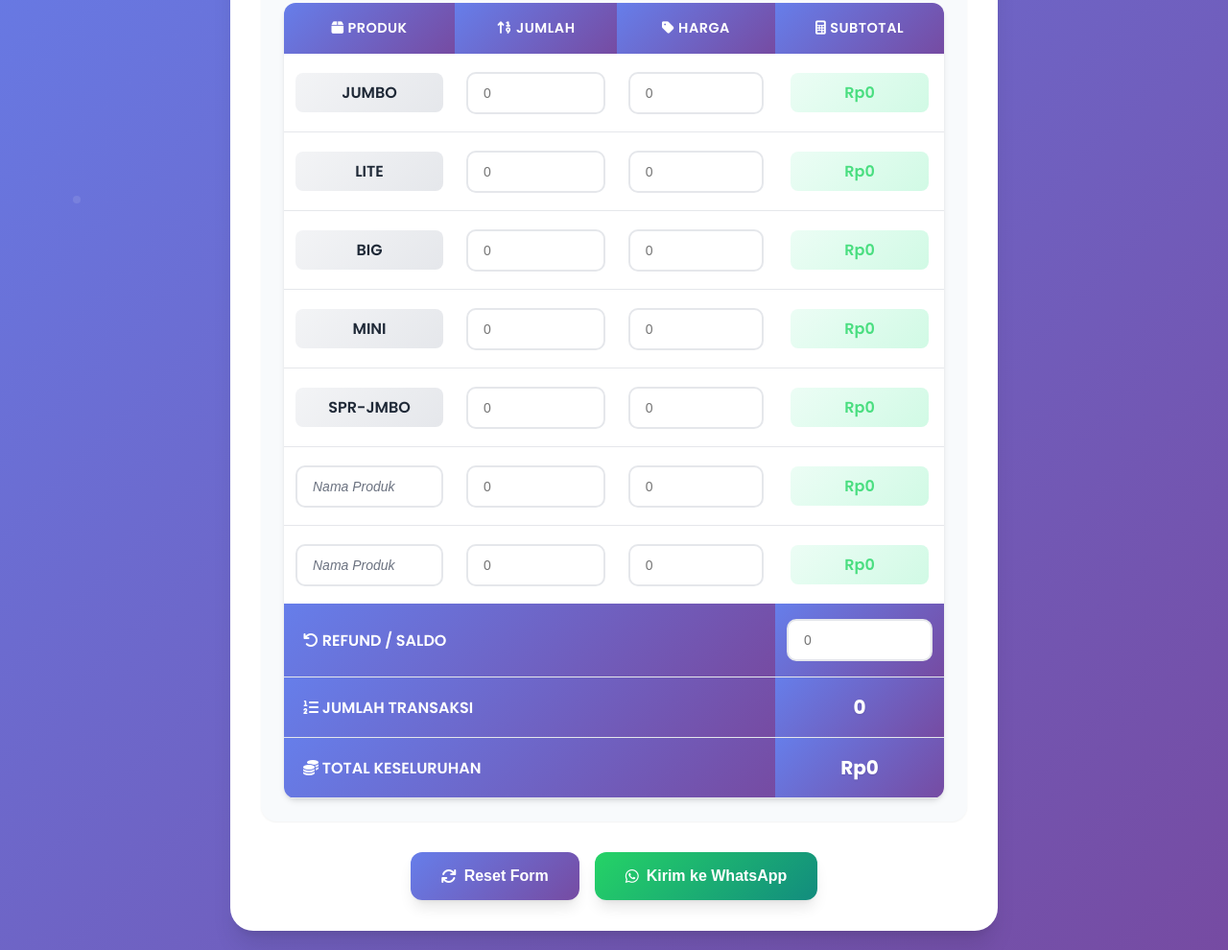
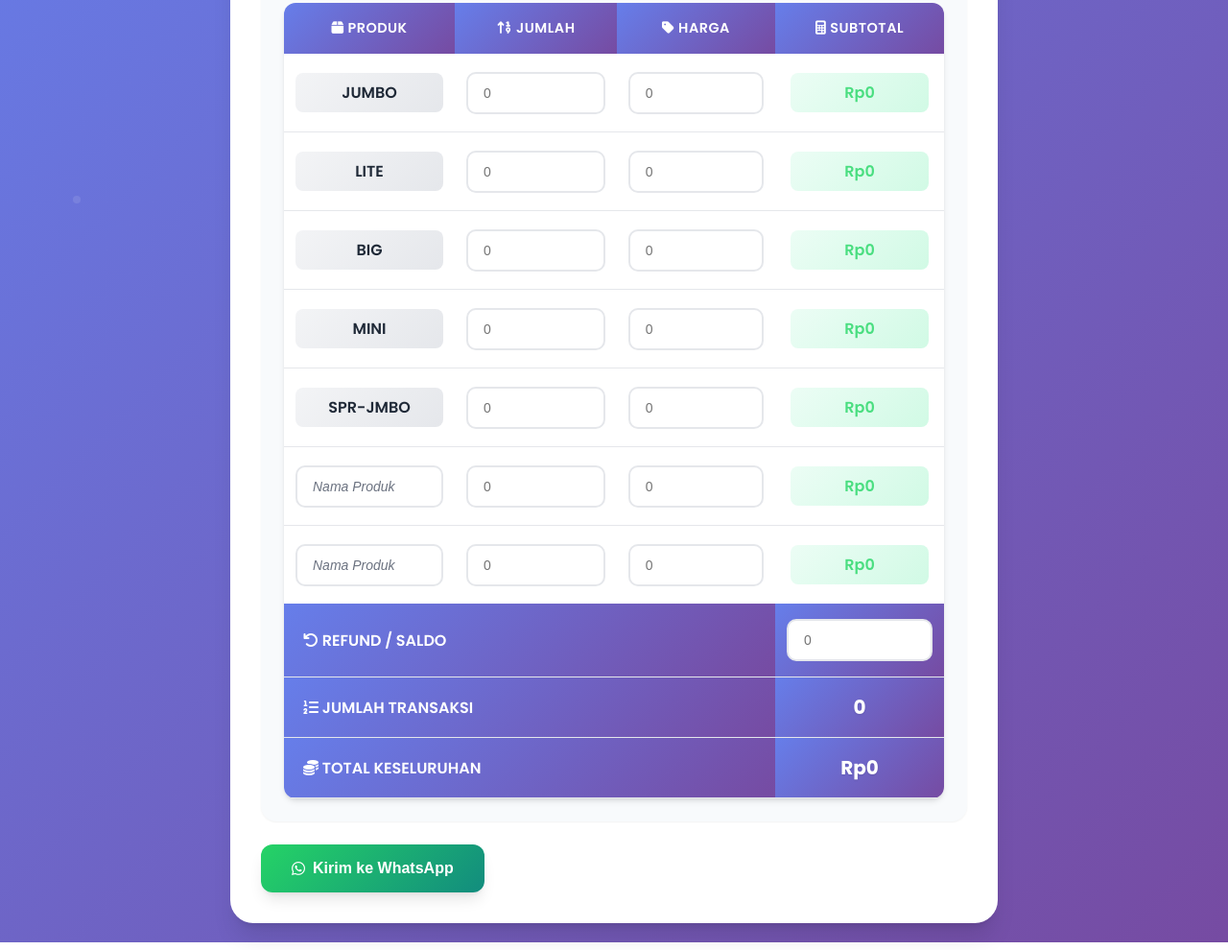
Before and after one commit to heruahmad1/manus, a website: page index.html in a window 1280 px wide. Shown: the part 272-1262 px from the top of the page at 96% size. Drawn offline with Linux system fonts and the light colour scheme.

Commit message:
Update index.html

```diff
--- a/index.html
+++ b/index.html
@@ -561,10 +561,6 @@
             </table>
         </div>
 
-        <div class="action-buttons">
-            <button class="btn btn-secondary" onclick="resetForm()">
-                <i class="fas fa-refresh"></i>
-                Reset Form
             </button>
             <button class="btn btn-primary" onclick="kirimWhatsApp()">
                 <i class="fab fa-whatsapp"></i>
```
